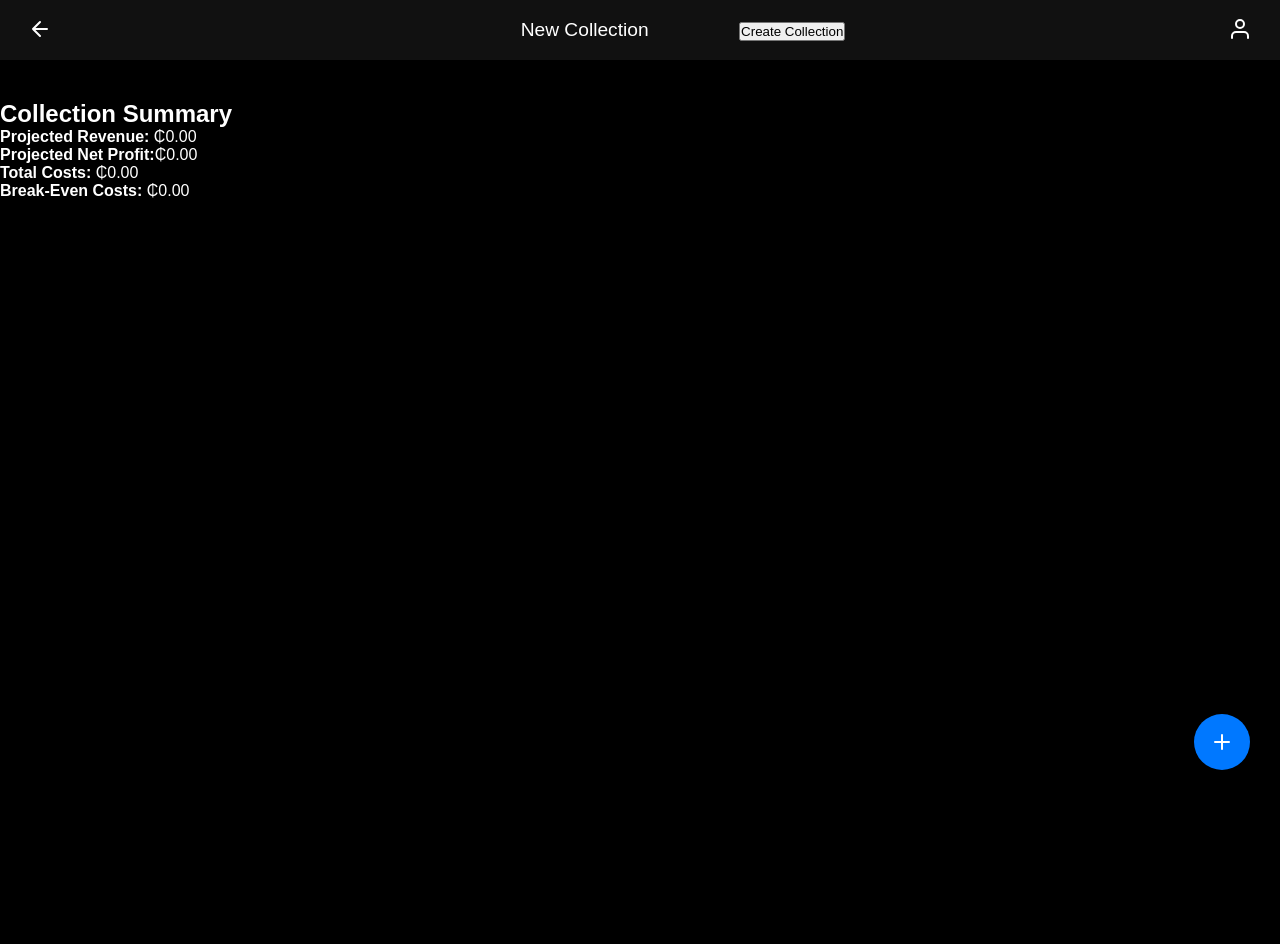
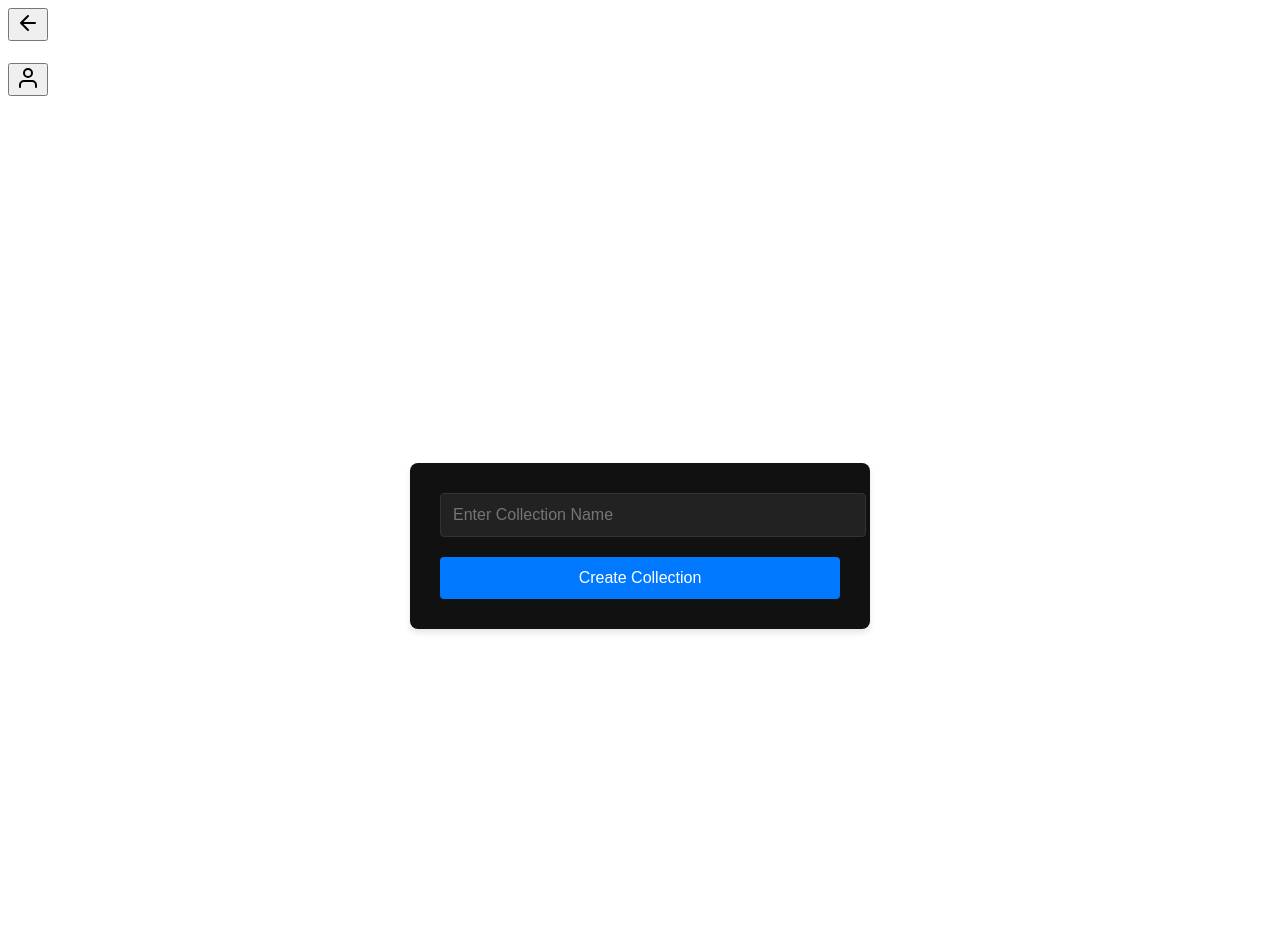
Before and after one commit to nana-kwadwo/Web-tech-project-24, a PHP site: page /view/new_collection.php in a window 1280 px wide. Before the commit the page ends 770 px from the top, so only its background shows below. Run offline with PHP 8.4, Linux system fonts and the light colour scheme.

Commit message:
Create collection fixed

```diff
--- a/assets/css/new_collection.css
+++ b/assets/css/new_collection.css
@@ -1,197 +1,77 @@
-* {
-    box-sizing: border-box;
-    margin: 0;
-    padding: 0;
-}
+/* Existing CSS styles remain the same until the collection-name class */
 
-body {
-    margin: 0;
-    padding: 0;
-    min-height: 100vh;
-    background-color: #000;
-    color: #fff;
-    font-family: Arial, sans-serif;
-}
-
-/* Header Styles */
-.header {
-    position: fixed;
-    top: 0;
-    left: 0;
-    right: 0;
-    height: 60px;
-    background-color: #111;
-    display: flex;
-    justify-content: space-between;
-    align-items: center;
-    padding: 0 20px;
-    z-index: 1000;
-    box-shadow: 0 2px 4px rgba(0, 0, 0, 0.2);
-}
-
-.back-btn, .profile-btn {
-    background: none;
-    border: none;
-    color: #fff;
-    cursor: pointer;
-    padding: 8px;
-    border-radius: 50%;
-    transition: background-color 0.3s;
-}
-
-.back-btn:hover, .profile-btn:hover {
-    background-color: #333;
-}
-
-.collection-name {
+.header-title {
     flex: 1;
     text-align: center;
     margin: 0 20px;
 }
 
-.collection-title-input {
-    background: none;
-    border: none;
+.header-title h1 {
     color: #fff;
     font-size: 1.2rem;
-    text-align: center;
-    width: 100%;
-    max-width: 300px;
-    padding: 8px;
-    border-radius: 4px;
-    transition: background-color 0.3s;
+    margin: 0;
 }
 
-.collection-title-input:hover {
-    background-color: #222;
+.create-collection-container {
+    display: flex;
+    justify-content: center;
+    align-items: center;
+    min-height: calc(100vh - 60px);
+    margin-top: 60px;
+    padding: 20px;
 }
 
-.collection-title-input:focus {
+.collection-form {
+    width: 100%;
+    max-width: 400px;
+    display: flex;
+    flex-direction: column;
+    gap: 20px;
+    background-color: #111;
+    padding: 30px;
+    border-radius: 8px;
+    box-shadow: 0 4px 6px rgba(0, 0, 0, 0.1);
+}
+
+.collection-input {
+    width: 100%;
+    padding: 12px;
+    border: 1px solid #333;
+    border-radius: 4px;
+    background-color: #222;
+    color: #fff;
+    font-size: 1rem;
+}
+
+.collection-input:focus {
     outline: none;
+    border-color: #0078ff;
     background-color: #333;
 }
 
-/* Products Grid */
-.products-grid {
-    display: grid;
-    grid-template-columns: repeat(auto-fill, minmax(250px, 1fr));
-    gap: 20px;
-    padding: 80px 20px 20px;
-    margin: 0 auto;
-    max-width: 1200px;
-}
-
-/* Product Card */
-.product-card {
-    background-color: #111;
-    border-radius: 8px;
-    overflow: hidden;
-    position: relative;
-    transition: transform 0.3s;
-}
-
-.product-card:hover {
-    transform: translateY(-5px);
-}
-
-.product-image {
-    position: relative;
-    padding-bottom: 125%; /* 4:5 aspect ratio */
-    overflow: hidden;
-}
-
-.product-image img {
-    position: absolute;
-    top: 0;
-    left: 0;
+.create-btn {
     width: 100%;
-    height: 100%;
-    object-fit: cover;
-}
-
-.product-actions {
-    position: absolute;
-    bottom: 0;
-    left: 0;
-    right: 0;
-    display: flex;
-    justify-content: flex-end;
-    padding: 10px;
-    background: linear-gradient(to top, rgba(0,0,0,0.7), transparent);
-}
-
-.icon-btn {
-    background: none;
-    border: none;
-    color: #fff;
-    cursor: pointer;
-    padding: 8px;
-    border-radius: 50%;
-    transition: background-color 0.3s;
-    margin-left: 8px;
-}
-
-.icon-btn:hover {
-    background-color: rgba(255, 255, 255, 0.1);
-}
-
-.edit-btn:hover {
-    color: #0078ff;
-}
-
-.delete-btn:hover {
-    color: #ff4444;
-}
-
-/* Add Product Button */
-.add-product-btn {
-    position: fixed;
-    bottom: 30px;
-    right: 30px;
-    width: 56px;
-    height: 56px;
-    border-radius: 50%;
+    padding: 12px;
     background-color: #0078ff;
     color: #fff;
     border: none;
+    border-radius: 4px;
+    font-size: 1rem;
     cursor: pointer;
-    display: flex;
-    align-items: center;
-    justify-content: center;
-    box-shadow: 0 4px 8px rgba(0, 0, 0, 0.3);
-    transition: all 0.3s ease;
-    z-index: 1000;
+    transition: background-color 0.3s ease;
 }
 
-.add-product-btn:hover {
+.create-btn:hover {
     background-color: #005bb5;
-    transform: scale(1.1);
 }
 
-/* Responsive Adjustments */
-@media (max-width: 768px) {
-    .products-grid {
-        grid-template-columns: repeat(auto-fill, minmax(200px, 1fr));
-        gap: 15px;
-        padding: 80px 15px 20px;
-    }
-
-    .collection-title-input {
-        font-size: 1rem;
-    }
+.error-message {
+    background-color: rgba(255, 0, 0, 0.1);
+    border: 1px solid #ff4444;
+    color: #ff4444;
+    padding: 10px;
+    border-radius: 4px;
+    text-align: center;
 }
 
-@media (max-width: 480px) {
-    .products-grid {
-        grid-template-columns: repeat(auto-fill, minmax(150px, 1fr));
-        gap: 10px;
-        padding: 80px 10px 20px;
-    }
-
-    .add-product-btn {
-        bottom: 20px;
-        right: 20px;
-        width: 48px;
-        height: 48px;
-    }
-}
+/* Keep existing responsive styles */
--- a/view/new_collection.php
+++ b/view/new_collection.php
@@ -10,18 +10,15 @@
     <!-- Header Section -->
     <div class="header">
         <a href="dashboard.php">
-        <button class="back-btn">
-            <svg width="24" height="24" viewBox="0 0 24 24" fill="none" stroke="currentColor" stroke-width="2" stroke-linecap="round" stroke-linejoin="round">
-                <path d="M19 12H5M12 19l-7-7 7-7"/>
-            </svg>
-        </button>
+            <button class="back-btn">
+                <svg width="24" height="24" viewBox="0 0 24 24" fill="none" stroke="currentColor" stroke-width="2" stroke-linecap="round" stroke-linejoin="round">
+                    <path d="M19 12H5M12 19l-7-7 7-7"/>
+                </svg>
+            </button>
         </a>
 
-        <div class="collection-name">
-            <form action = "../actions/add_collection.php" method = "post">
-                <input type="text" placeholder="Collection Name" class="collection-title-input" value="New Collection" name = "collectionName">
-                <button type = "submit">Create Collection</button>
-            </form>
+        <div class="header-title">
+            <h1>Create New Collection</h1>
         </div>
 
         <button class="profile-btn">
@@ -32,38 +29,27 @@
         </button>
     </div>
 
-    <div class="products-grid">
+    <!-- Collection Creation Form -->
+    <div class="create-collection-container">
+        <form action="../actions/add_collection.php" method="post" class="collection-form">
+            <?php if(isset($_SESSION['Create_Error'])): ?>
+                <div class="error-message">
+                    <?php
+                        foreach($_SESSION['Create_Error'] as $error){
+                            echo $error . "<br>";
+                        }
+                        unset($_SESSION['Create_Error']);
+                    ?>
+                </div>
+            <?php endif; ?>
 
+            <input type="text"
+                   name="collectionName"
+                   placeholder="Enter Collection Name"
+                   required
+                   class="collection-input">
+            <button type="submit" class="create-btn">Create Collection</button>
+        </form>
     </div>
-
-    <!-- Add Product Button -->
-    <a href="main.php">
-    <button class="add-product-btn">
-        <svg width="24" height="24" viewBox="0 0 24 24" fill="none" stroke="currentColor" stroke-width="2" stroke-linecap="round" stroke-linejoin="round">
-            <line x1="12" y1="5" x2="12" y2="19"/>
-            <line x1="5" y1="12" x2="19" y2="12"/>
-        </svg>
-    </button></a>
-
-    <!-- Collection Summary Section -->
-    <div class="collection-summary">
-        <h2>Collection Summary</h2>
-        <p><strong>Projected Revenue:</strong> ₵0.00</p>
-        <p><strong>Projected Net Profit:</strong>₵0.00</p>
-        <p><strong>Total Costs:</strong> ₵0.00</p>
-        <p><strong>Break-Even Costs:</strong> ₵0.00</p>
-    </div>
-
-    <script>
-        const collectionInput = document.querySelector('.collection-title-input');
-        collectionInput.addEventListener('focus', () => {
-            collectionInput.select();
-        });
-
-        const backButton = document.querySelector('.back-btn');
-        backButton.addEventListener('click', () => {
-            window.history.back();
-        });
-    </script>
 </body>
 </html>
```
Also changed, not shown: actions/add_collection.php (+30 -12 lines).
